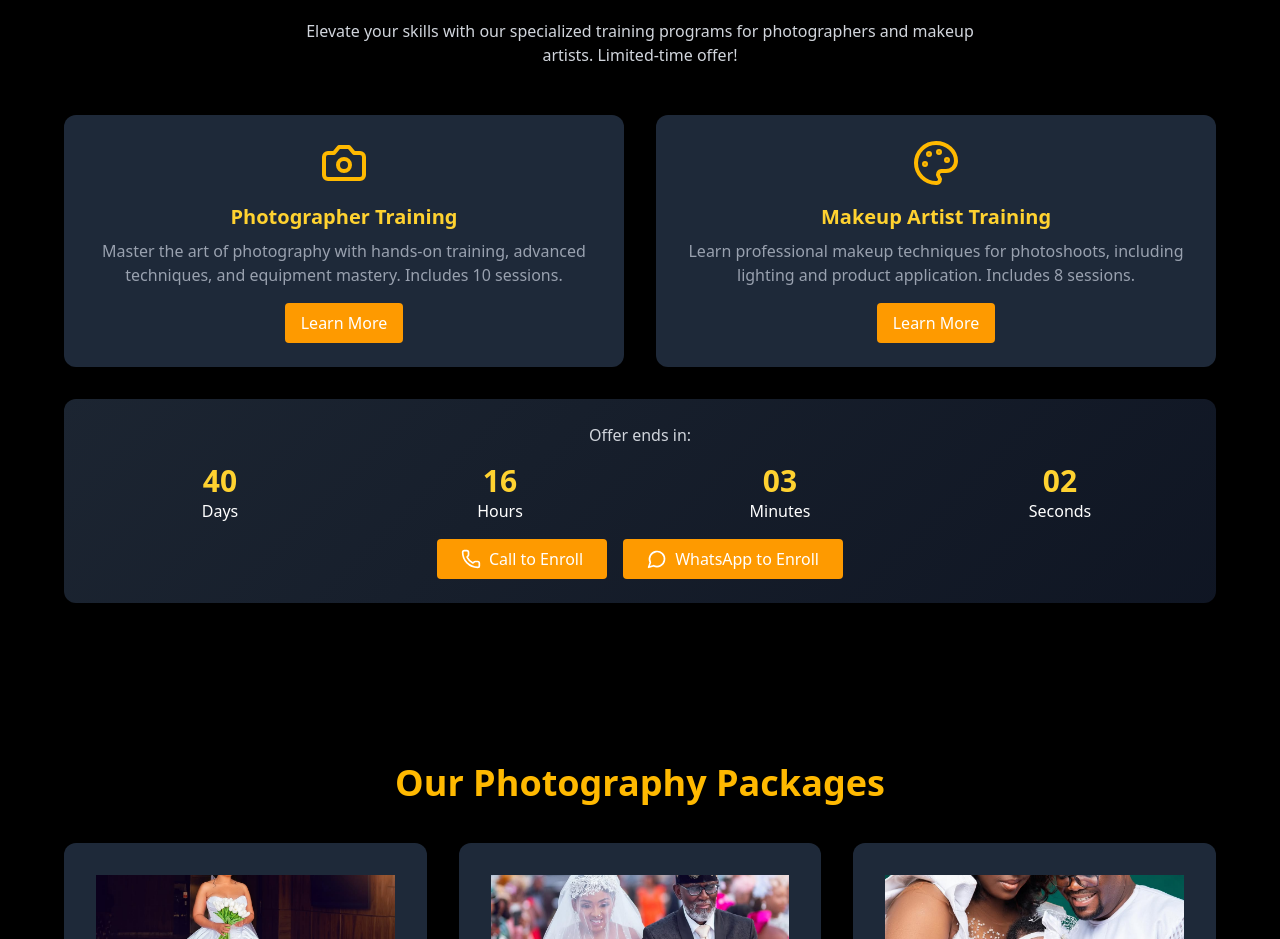
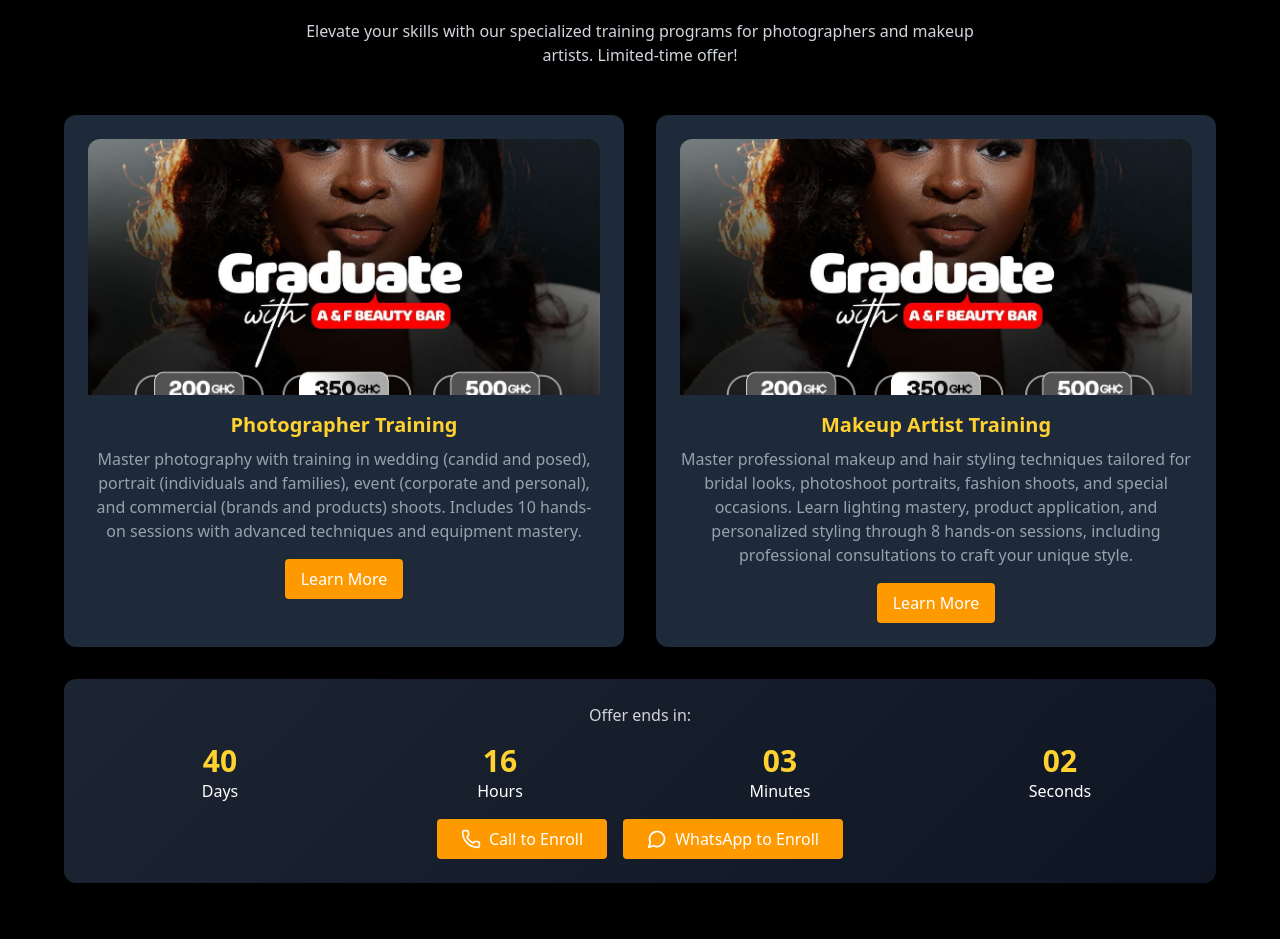
Before and after one commit to EugeneAfriyie/dk_photography_website, a React (Vite) app: page / in a window 1280 px wide. Shown: the part 2860-3799 px from the top of the page. Built offline with nearby package versions, Linux system fonts and the light colour scheme.

Commit message:
exclusive  section

```diff
--- a/src/Pages/Home/Components/ExclusiveOffer.jsx
+++ b/src/Pages/Home/Components/ExclusiveOffer.jsx
@@ -36,16 +36,19 @@ const ExclusiveOffer = () => {
     transition={{ duration: 0.6 }}
     viewport={{ once: true }}
   >
-            <Camera className="w-12 h-12 mx-auto mb-4 text-amber-400" />
+        <img src="/src/assets/training/makeup.jpg" alt="Makeup Artist Training" className="aspect-[4/2] mx-auto mb-4 object-cover rounded-t-xl" />
+
     <h3 className="text-xl font-semibold mb-2 text-amber-300">Photographer Training</h3>
+    <div className="flex flex-col justify-between flex-grow">
       <p className="text-gray-400 mb-4">
-              Master the art of photography with hands-on training, advanced techniques, and equipment mastery. Includes 10 sessions.
+        Master photography with training in wedding (candid and posed), portrait (individuals and families), event (corporate and personal), and commercial (brands and products) shoots. Includes 10 hands-on sessions with advanced techniques and equipment mastery.
       </p>
       <Link to="/training/photographer">
         <button className="bg-amber-500 px-4 py-2 rounded hover:bg-amber-600">
           Learn More
         </button>
       </Link>
+    </div>
   </motion.div>
   <motion.div
     className="bg-gray-800 p-6 rounded-xl shadow-md hover:shadow-lg transition-all duration-300"
@@ -54,16 +57,18 @@ const ExclusiveOffer = () => {
     transition={{ duration: 0.6, delay: 0.2 }}
     viewport={{ once: true }}
   >
-            <Palette className="w-12 h-12 mx-auto mb-4 text-amber-400" />
+    <img src="/src/assets/training/makeup.jpg" alt="Makeup Artist Training" className="aspect-[4/2] mx-auto mb-4 object-cover rounded-t-xl" />
     <h3 className="text-xl font-semibold mb-2 text-amber-300">Makeup Artist Training</h3>
+    <div className="flex flex-col justify-between flex-grow">
       <p className="text-gray-400 mb-4">
-              Learn professional makeup techniques for photoshoots, including lighting and product application. Includes 8 sessions.
+        Master professional makeup and hair styling techniques tailored for bridal looks, photoshoot portraits, fashion shoots, and special occasions. Learn lighting mastery, product application, and personalized styling through 8 hands-on sessions, including professional consultations to craft your unique style.
       </p>
       <Link to="/training/makeup">
         <button className="bg-amber-500 px-4 py-2 rounded hover:bg-amber-600">
           Learn More
         </button>
       </Link>
+    </div>
   </motion.div>
 </div>
 
```
Also changed, not shown: src/assets/training/makeup.jpg (added). Lines whose indentation alone changed are shown as unchanged.
